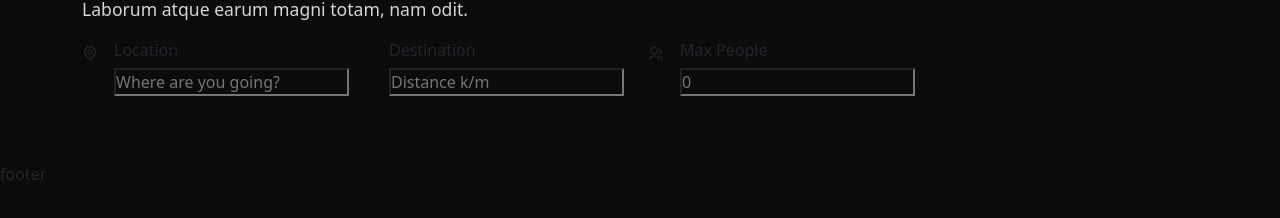
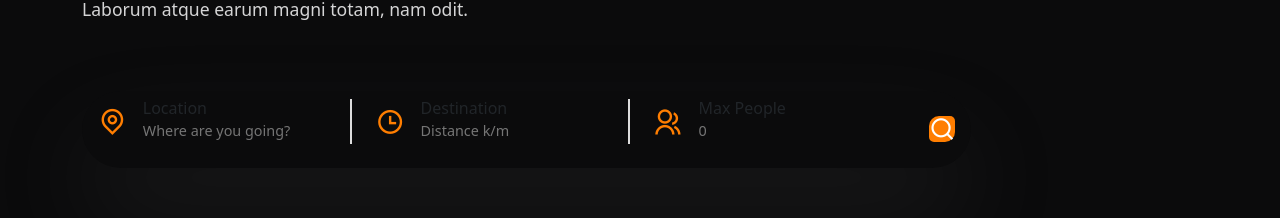
Before and after one commit to SachiniDeSilva/TravelMe, a React (Create React App) app: page /home in a window 1280 px wide. Shown: the part 562-780 px from the top of the page. Built offline with nearby package versions, Linux system fonts and the light colour scheme.

Commit message:
add search bar

```diff
--- a/src/shared/SearchBar.jsx
+++ b/src/shared/SearchBar.jsx
@@ -15,7 +15,7 @@ function SearchBar() {
             </FormGroup>
 
             <FormGroup className='d-flex gap-3 form_group form_group-fast '>
-                <span><i className='ri-map-time-line'></i></span>
+                <span><i className='ri-time-line'></i></span>
                 <div>
                     <h6>Destination</h6>
                     <input type="number" placeholder='Distance k/m'/>
@@ -30,6 +30,9 @@ function SearchBar() {
                     <input type="number" placeholder='0'/>
                 </div>
             </FormGroup>
+            <span className="search_icon" type='submit'>
+                <i className='ri-search-line'></i>
+            </span>
         </Form>
     </div>
    </Col>
--- a/src/shared/search-bar.css
+++ b/src/shared/search-bar.css
@@ -0,0 +1,47 @@
+:root{
+    --primary-color: #ff7e01;
+    --secon-color: #faa935;
+    --heading-color:#0b0b0c;
+    --text-color : #f2f3f7;
+    --sectext-color:#d5d5d6;
+
+  }
+.search_bar{
+    padding: 0.5rem 1rem;
+    border-radius: 50px;
+    box-shadow: rgba(106, 105, 105, 0.15)0px 48px 100px 0px;
+    width: max-content;
+    margin-top: 50px;
+}
+.form_group span{
+    font-size: 1.8rem;
+    color: var(--primary-color);
+}
+.form_group input{
+    border: none;
+    font-size: 0.9rem;
+    color: var(--sectext-color);
+    font-weight: 500;
+}
+.form_group input:focus{
+    outline: none;
+}
+.form_group-fast{
+    border-right: 2px solid #ddd;
+}
+.form_group h6{
+    margin-bottom: 0;
+}
+.search_icon{
+    font-size: 12px;
+}
+.search_icon i{
+
+font-size: 1.6rem;
+padding: o.5rem;
+background: var(--primary-color);
+color: #fff;
+border-radius: 10px 5px 10px 5px;
+cursor: pointer;
+  transform: scale(0.75);
+}
```
